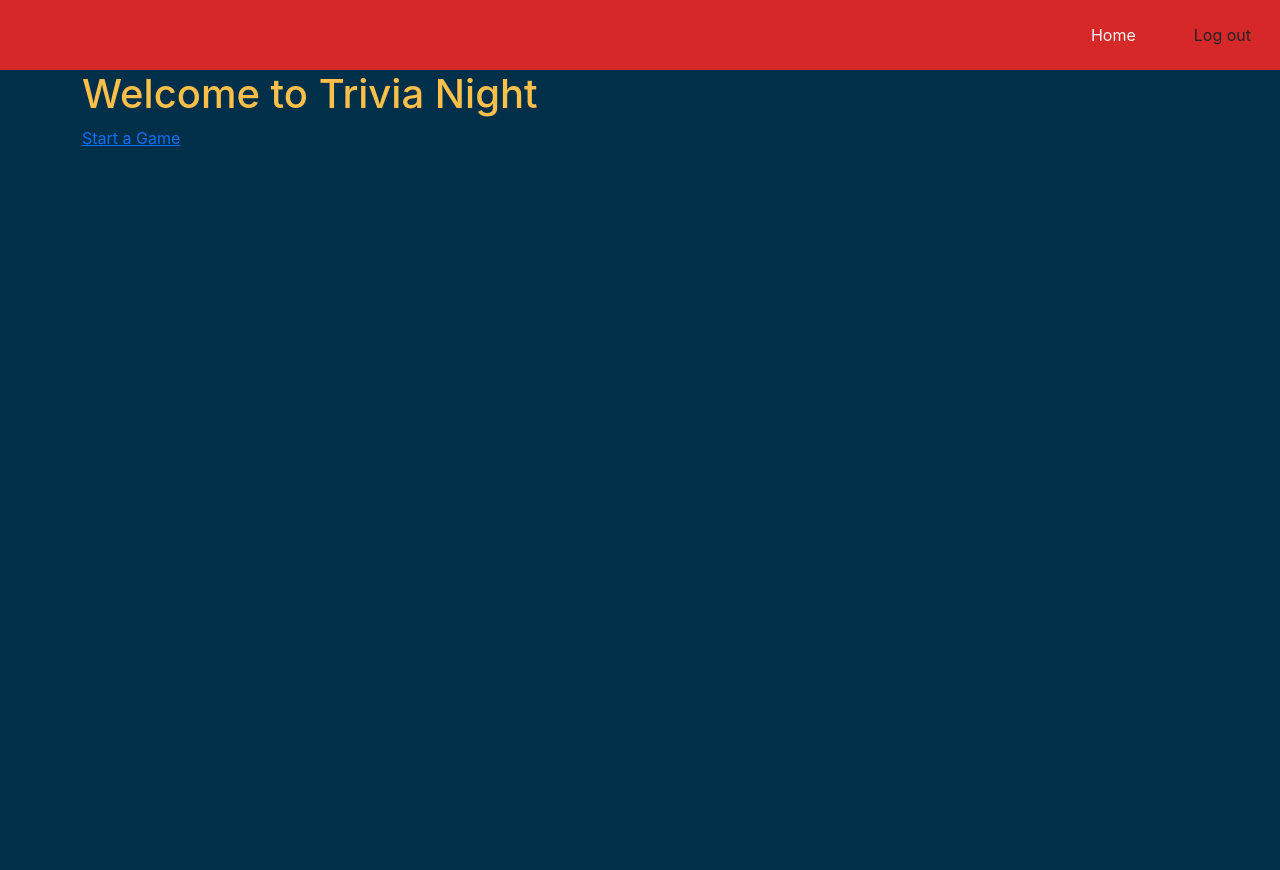
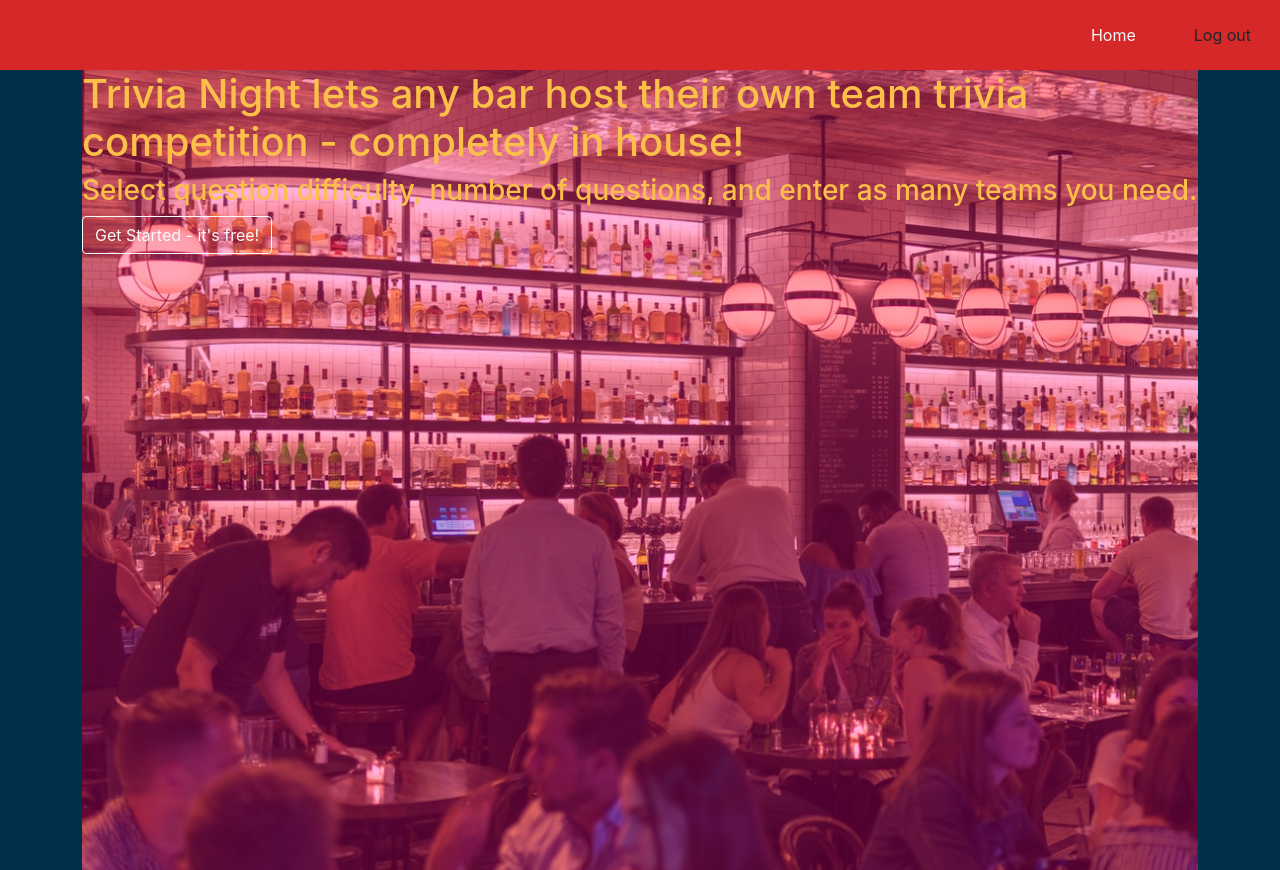
Before and after one commit to mckennapenley/trivia-night-react, a React app: page / in a window 1280 px wide. Before the commit the page ends 800 px from the top, so only its background shows below. Built offline with nearby package versions, Linux system fonts and the light colour scheme.

Commit message:
adds styled component StyledWelcome

```diff
--- a/src/Pages/Home.js
+++ b/src/Pages/Home.js
@@ -1,12 +1,33 @@
 import React from "react";
 import { Link } from "react-router-dom";
+import img from "../images/pexels-marcus-herzberg-1058277.jpg";
+import styled from "styled-components";
+
+const StyledWelcome = styled.div`
+    background-image: url("src/images/pexels-marcus-herzberg-1058277.jpg");
+     background-image: url(${img});
+    color: #fcbf49;
+    min-height: 100vh;
+    background-size: cover;
+    box-shadow: inset 0 0 0 2000px rgba(255, 0, 150, 0.3);
+  }
+`;
 
 const Home = () => {
   return (
-    <div>
-      <h1>Welcome to Trivia Night</h1>
-      <Link to={`/game`}>Start a Game</Link>
-    </div>
+    <StyledWelcome>
+      <h1>
+        Trivia Night lets any bar host their own team trivia competition -
+        completely in house!
+      </h1>
+      <h3>
+        Select question difficulty, number of questions, and enter as many teams
+        you need.
+      </h3>
+      <Link to={`/game`} className="btn btn-outline-light">
+        Get Started - it's free!
+      </Link>
+    </StyledWelcome>
   );
 };
 
--- a/src/index.css
+++ b/src/index.css
@@ -5,8 +5,13 @@ body {
     sans-serif;
   -webkit-font-smoothing: antialiased;
   -moz-osx-font-smoothing: grayscale;
+  /* background-image: "public/pexels-marcus-herzberg-1058277.jpg"; */
+  /* background-image: url("images/pexels-marcus-herzberg-1058277.jpg"); */
   background-color: #003049;
   color: #fcbf49;
+  /* min-height: 100vh;
+  background-size: cover;
+  box-shadow: inset 0 0 0 2000px rgba(255, 0, 150, 0.3); */
 }
 
 code {
```
Also changed, not shown: src/images/pexels-marcus-herzberg-1058277.jpg (added).
